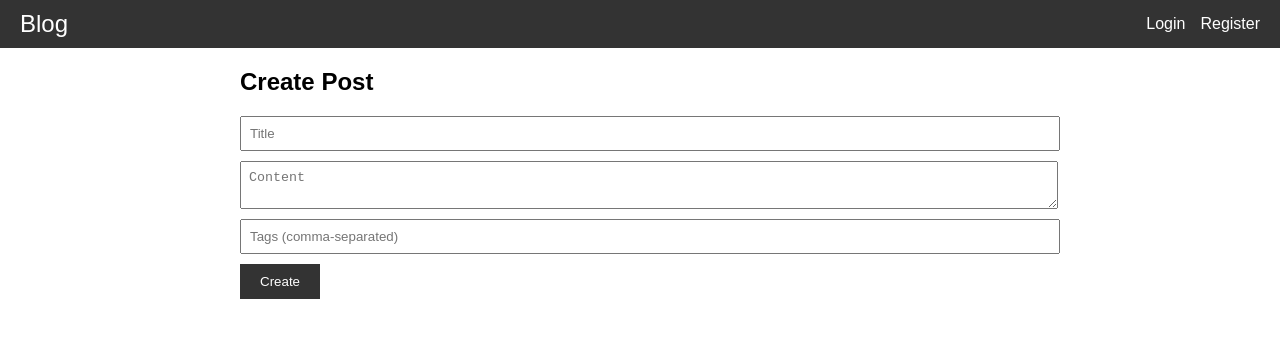
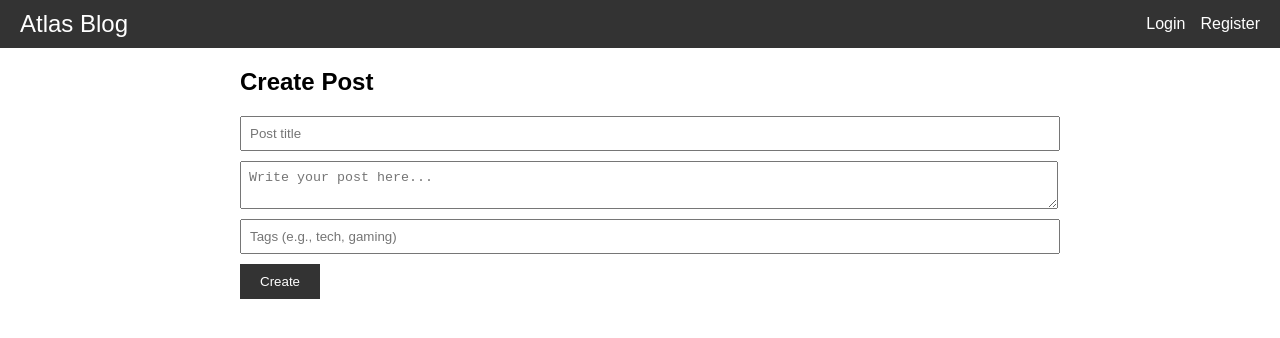
Before and after one commit to Tretorhate/blog_front, a React (Create React App) app: page /create-post in a window 1280 px wide. Shown: the top 338 px of the page. Built offline with nearby package versions, Linux system fonts and the light colour scheme.

Commit message:
a little change

```diff
--- a/src/components/Login.js
+++ b/src/components/Login.js
@@ -43,7 +43,7 @@ function Login({ setUser }) {
         <input
           type="email"
           name="email"
-          placeholder="Email"
+          placeholder="Email address"
           value={formData.email}
           onChange={handleChange}
           required
--- a/src/components/Navbar.js
+++ b/src/components/Navbar.js
@@ -13,7 +13,7 @@ function Navbar({ user, setUser }) {
   return (
     <nav className="navbar">
       <Link to="/" className="logo">
-        Blog
+        Atlas Blog
       </Link>
       <div className="nav-links">
         {user ? (
--- a/src/components/PostForm.js
+++ b/src/components/PostForm.js
@@ -48,14 +48,14 @@ function PostForm() {
         <input
           type="text"
           name="title"
-          placeholder="Title"
+          placeholder="Post title"
           value={formData.title}
           onChange={handleChange}
           required
         />
         <textarea
           name="content"
-          placeholder="Content"
+          placeholder="Write your post here..."
           value={formData.content}
           onChange={handleChange}
           required
@@ -63,7 +63,7 @@ function PostForm() {
         <input
           type="text"
           name="tags"
-          placeholder="Tags (comma-separated)"
+          placeholder="Tags (e.g., tech, gaming)"
           value={formData.tags}
           onChange={handleChange}
         />
--- a/src/components/PostList.js
+++ b/src/components/PostList.js
@@ -85,7 +85,7 @@ function PostList({ user }) {
     <div className="post-list">
       <h2>All Posts</h2>
       {error && <p className="error">{error}</p>}
-      {posts.length === 0 && !error && <p>No posts available.</p>}
+      {posts.length === 0 && !error && <p>No posts available yet.</p>}
       {posts.map((post) => (
         <div key={post._id} className="post">
           {editingPostId === post._id ? (
@@ -104,11 +104,13 @@ function PostList({ user }) {
                 name="title"
                 value={editFormData.title}
                 onChange={handleEditChange}
+                placeholder="Post title"
               />
               <textarea
                 name="content"
                 value={editFormData.content}
                 onChange={handleEditChange}
+                placeholder="Post content"
               />
               <input
                 type="text"
@@ -117,8 +119,10 @@ function PostList({ user }) {
                 onChange={handleEditChange}
                 placeholder="Tags (comma-separated)"
               />
-              <button onClick={() => handleEditSubmit(post._id)}>Save</button>
-              <button onClick={() => setEditingPostId(null)}>Cancel</button>
+              <div className="post-actions">
+                <button onClick={() => handleEditSubmit(post._id)}>Save</button>
+                <button onClick={() => setEditingPostId(null)}>Cancel</button>
+              </div>
             </div>
           ) : (
             <>
--- a/src/components/Profile.js
+++ b/src/components/Profile.js
@@ -49,20 +49,22 @@ function Profile({ user }) {
         <input
           type="text"
           name="username"
+          placeholder="Username"
           value={formData.username}
           onChange={handleChange}
         />
         <input
           type="email"
           name="email"
+          placeholder="Email address"
           value={formData.email}
           onChange={handleChange}
         />
         <textarea
           name="bio"
+          placeholder="Tell us about yourself..."
           value={formData.bio}
           onChange={handleChange}
-          placeholder="Bio"
         />
         <button type="submit">Update Profile</button>
       </form>
```
